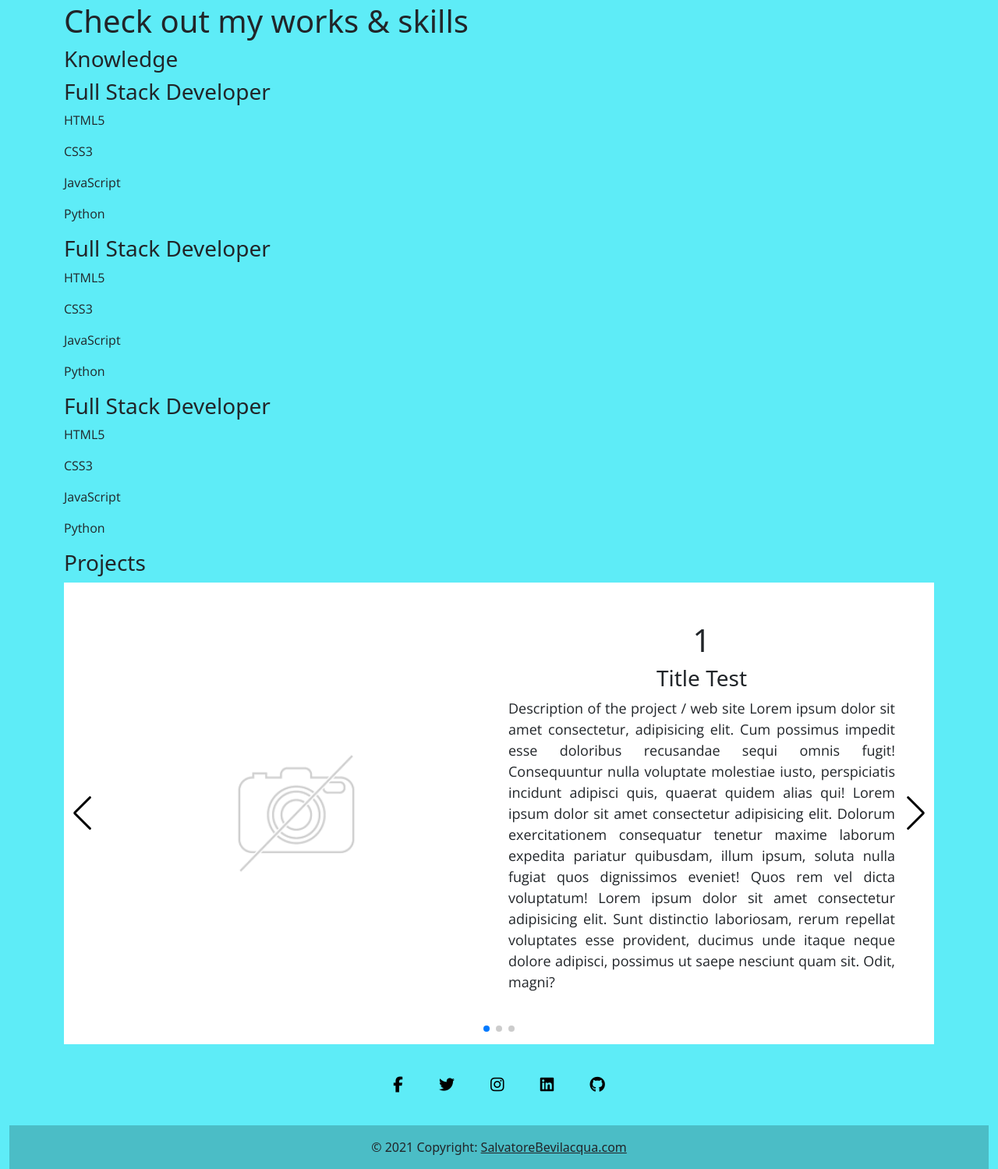
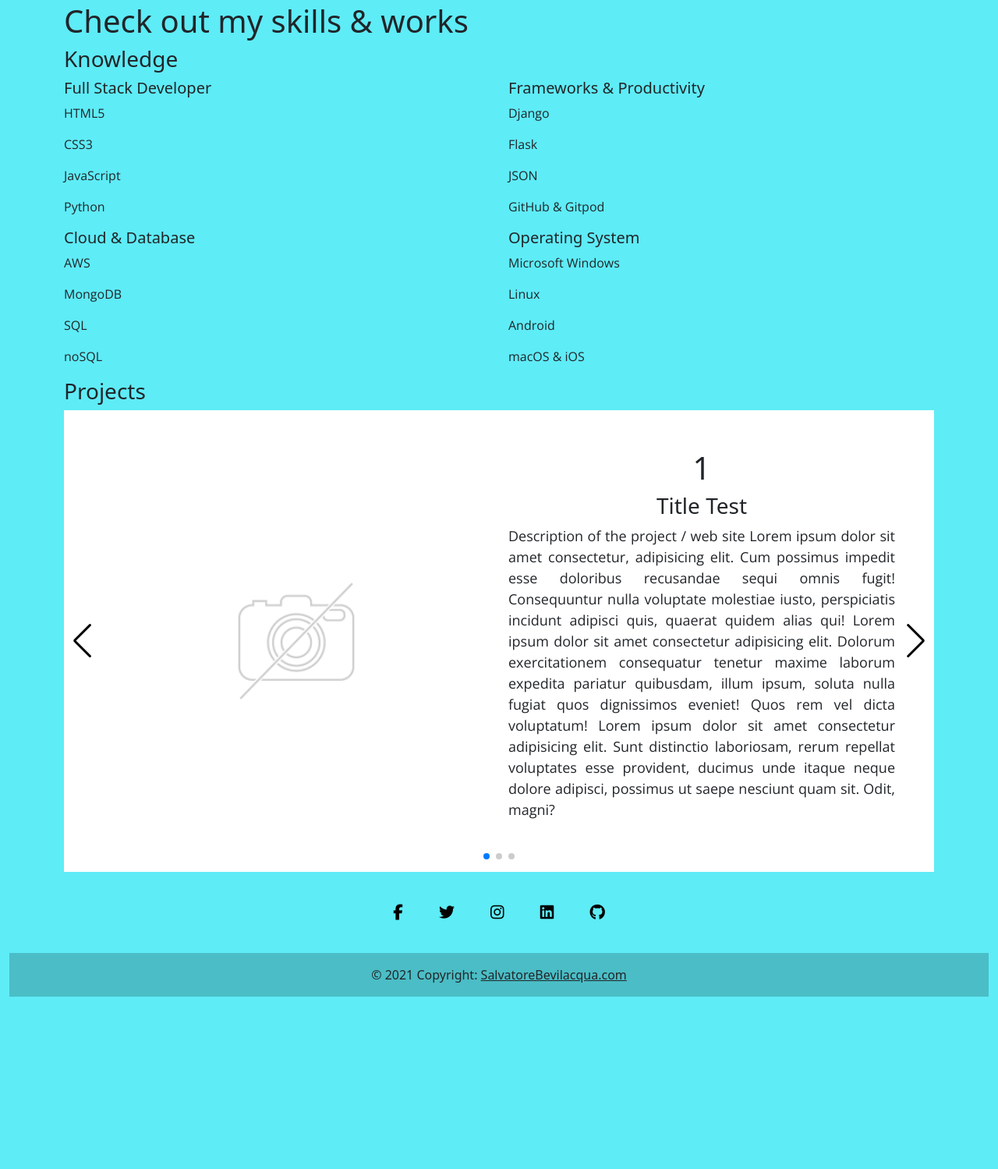
Before and after one commit to SalvatoreBevilacqua/SalvatoreBevilacqua, a Django app: page /portfolio in a window 1280 px wide. Shown: the part 91-1590 px from the top of the page at 78% size. After the commit the page ends 1369 px from the top, so only its background shows below. Run offline with Django 3.2, Linux system fonts and the light colour scheme; some libraries are stand-ins or nearby versions.

Commit message:
added Knowledge to portfolio page

```diff
--- a/portfolio/templates/home/portfolio.html
+++ b/portfolio/templates/home/portfolio.html
@@ -4,7 +4,7 @@
 {% block page_header %}
 <div class="container header-container">
         <div class="row">
-            <h1 class="col">Check out my works & skills</h1>
+            <h1 class="col">Check out my skills & works</h1>
         </div>
 </div>
 {% endblock %}
@@ -12,26 +12,35 @@
 {% block content %}
 <div class="container">
     <h3>Knowledge</h3>
-    <div class="row col-12 col-md-6 my-auto">
-        <h3>Full Stack Developer</h3>
+    <div class="row">
+        <div class="col-12 col-md-6 my-auto">
+            <h5>Full Stack Developer</h5>
             <p class="text-black csstext">HTML5</p>
             <p class="text-black csstext">CSS3</p>
             <p class="text-black csstext">JavaScript</p>
             <p class="text-black csstext">Python</p>
         </div>
-    <div class="row col-12 col-md-6 my-auto">
-        <h3>Full Stack Developer</h3>
-        <p class="text-black csstext">HTML5</p>
-        <p class="text-black csstext">CSS3</p>
-        <p class="text-black csstext">JavaScript</p>
-        <p class="text-black csstext">Python</p>
+        <div class="col-12 col-md-6 my-auto">
+            <h5>Frameworks & Productivity</h5>
+            <p class="text-black csstext">Django</p>
+            <p class="text-black csstext">Flask</p>
+            <p class="text-black csstext">JSON</p>
+            <p class="text-black csstext">GitHub & Gitpod</p>
         </div>
-    <div class="row col-12 col-md-6 my-auto">
-        <h3>Full Stack Developer</h3>
-        <p class="text-black csstext">HTML5</p>
-        <p class="text-black csstext">CSS3</p>
-        <p class="text-black csstext">JavaScript</p>
-        <p class="text-black csstext">Python</p>
+        <div class="col-12 col-md-6 my-auto">
+            <h5>Cloud & Database</h5>
+            <p class="text-black csstext">AWS</p>
+            <p class="text-black csstext">MongoDB</p>
+            <p class="text-black csstext">SQL</p>
+            <p class="text-black csstext">noSQL</p>
+        </div>
+        <div class="col-12 col-md-6 my-auto">
+            <h5>Operating System</h5>
+            <p class="text-black csstext">Microsoft Windows</p>
+            <p class="text-black csstext">Linux</p>
+            <p class="text-black csstext">Android</p>
+            <p class="text-black csstext">macOS & iOS</p>
+        </div>
     </div>
 </div>
 
```
Lines whose indentation alone changed are shown as unchanged.
